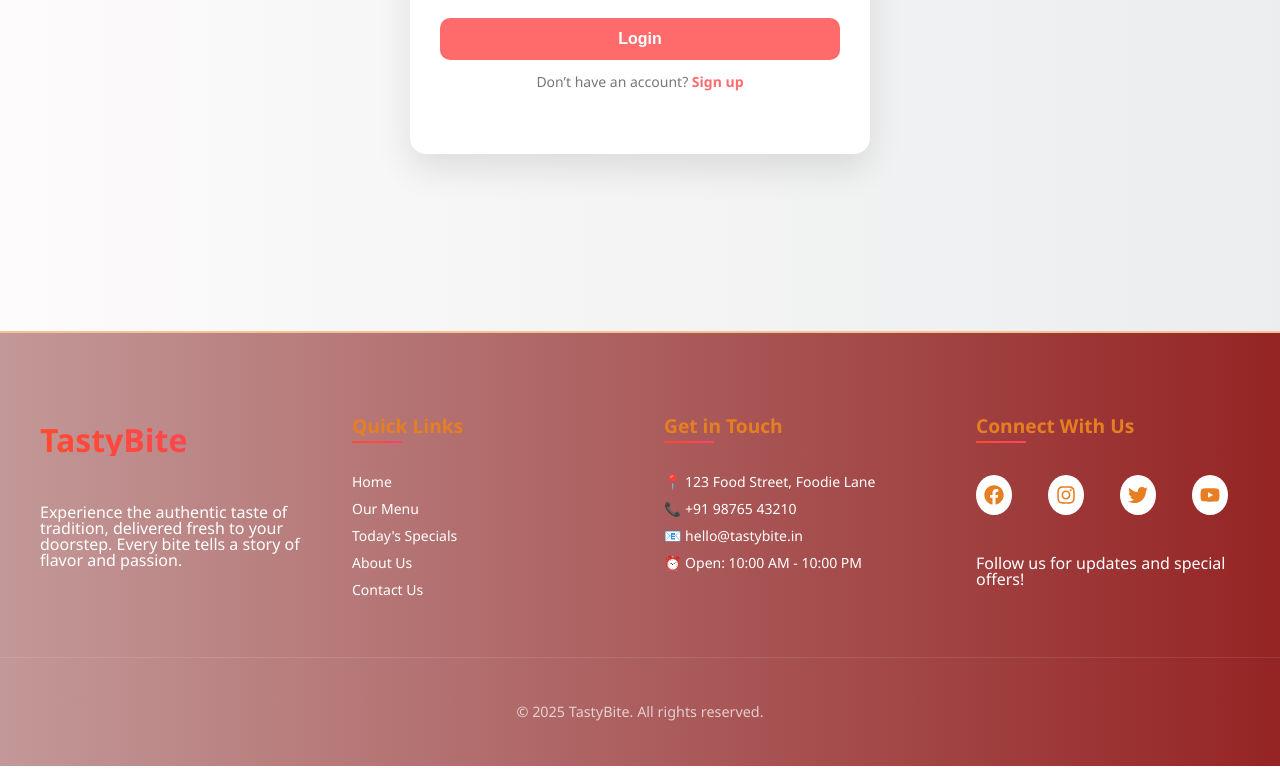
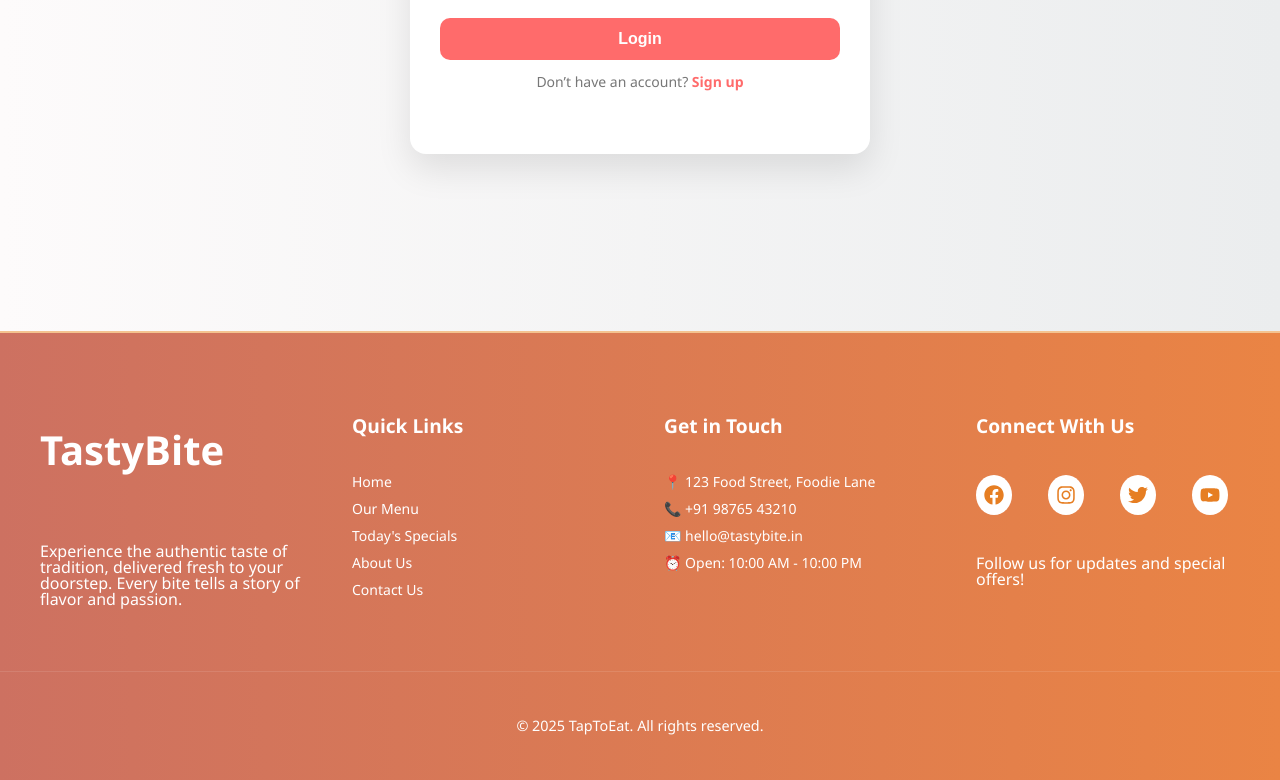
Before and after one commit to sukhpreetkaur056/food-ordering, a React (Vite) app: page /login in a window 1280 px wide. Shown: the part 568-1348 px from the top of the page. Built offline with nearby package versions, Linux system fonts and the light colour scheme.

Commit message:
changes in footer

```diff
--- a/src/App.css
+++ b/src/App.css
@@ -88,7 +88,7 @@
 
 /* Footer Styles */
 .custom-footer {
-  background: linear-gradient(to right, #c39898, #952424);
+  background: linear-gradient(to right,  #cd7161, #ea8444);
   color: #ffffff;
   padding: 4rem 0 2rem;
   position: relative;
@@ -111,12 +111,9 @@
 }
 
 .footer-logo {
-  font-size: 2rem;
-  font-weight: 700;
-  background: linear-gradient(45deg, #ff4b2b, #ff416c);
-  -webkit-background-clip: text;
-  -webkit-text-fill-color: transparent;
-  margin-bottom: 0.5rem;
+ font-size: 40px;
+  color: white !important;
+
 }
 
 .footer-section h3 {
@@ -133,7 +130,7 @@
   bottom: -0.5rem;
   width: 50px;
   height: 2px;
-  background: linear-gradient(45deg, #ff4b2b, #ff416c);
+  color: #ffffff;
 }
 
 .footer-section ul {
@@ -146,9 +143,14 @@
   margin-bottom: 0.8rem;
 }
 
+  .footer-head{
+    color: white;
+  }
+
 .footer-section ul li a {
   color: white;
   text-decoration: none;
+  text-decoration: solid;
   transition: color 0.3s ease;
 }
 
@@ -174,11 +176,11 @@
 
 .social-icons a:hover {
   transform: translateY(-3px);
-  background: linear-gradient(45deg, #ff4b2b, #ff416c);
+  background: linear-gradient(45deg, );
 }
 
 .social-icons a:hover svg {
-  color: #ffffff !important;
+  color: black !important;
 }
 
 .footer-bottom {
@@ -197,8 +199,14 @@
   }
 
   .footer-section {
+
     text-align: center;
   }
+
+  .footer-head{
+    color: white;
+  }
+
 
   .footer-section h3::after {
     left: 50%;
--- a/src/components/Footer.jsx
+++ b/src/components/Footer.jsx
@@ -7,13 +7,13 @@ const Footer = () => {
       <div className="footer-container">
         {/* Brand */}
         <div className="footer-section">
-          <h2 className="footer-logo">TastyBite</h2>
+          <h2 className="footer-logo" style={{color:"white"}}>TastyBite</h2>
           <p>Experience the authentic taste of tradition, delivered fresh to your doorstep. Every bite tells a story of flavor and passion.</p>
         </div>
 
         {/* Quick Links */}
         <div className="footer-section">
-          <h3>Quick Links</h3>
+          <h3 className='footer-head' style={{color:"white"}}>Quick Links</h3>
           <ul>
             <li><a href="/">Home</a></li>
             <li><a href="/menu">Our Menu</a></li>
@@ -25,7 +25,7 @@ const Footer = () => {
 
         {/* Contact */}
         <div className="footer-section">
-          <h3>Get in Touch</h3>
+          <h3 className='footer-head' style={{color:"white"}}>Get in Touch</h3>
           <ul>
             <li>📍 123 Food Street, Foodie Lane</li>
             <li>📞 +91 98765 43210</li>
@@ -36,7 +36,7 @@ const Footer = () => {
 
         {/* Social */}
         <div className="footer-section">
-          <h3>Connect With Us</h3>
+          <h3 className='footer-head' style={{color:"white"}}>Connect With Us</h3>
           <div className="social-icons">
             <a href="https://facebook.com" target="_blank" rel="noopener noreferrer" aria-label="Facebook">
               <FaFacebook size={20} />
@@ -56,7 +56,7 @@ const Footer = () => {
       </div>
 
       <div className="footer-bottom">
-        <p>&copy; {new Date().getFullYear()} TastyBite. All rights reserved.</p>
+        <p style={{color:"white"}}>&copy; {new Date().getFullYear()} TapToEat. All rights reserved.</p>
       </div>
     </footer>
   );
--- a/src/index.css
+++ b/src/index.css
@@ -320,7 +320,7 @@
 
 .footer-logo {
   font-size: 24px;
-  color: #e67e22;
+  color: white !important;
   font-weight: bold;
 }
 
```
